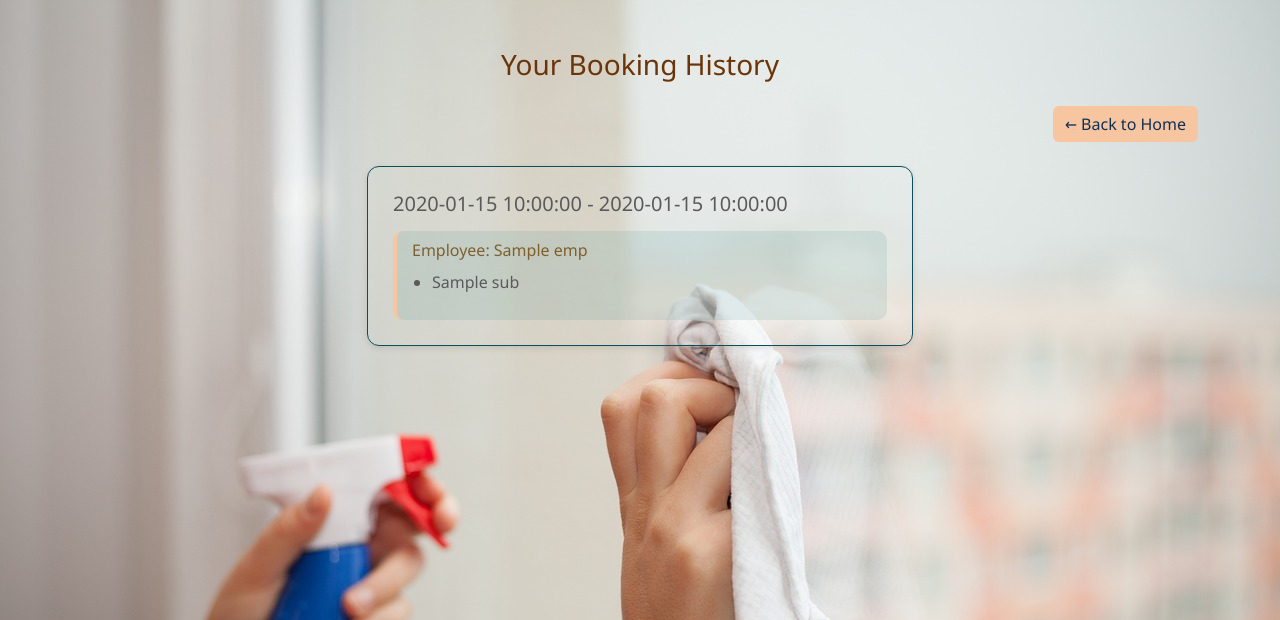
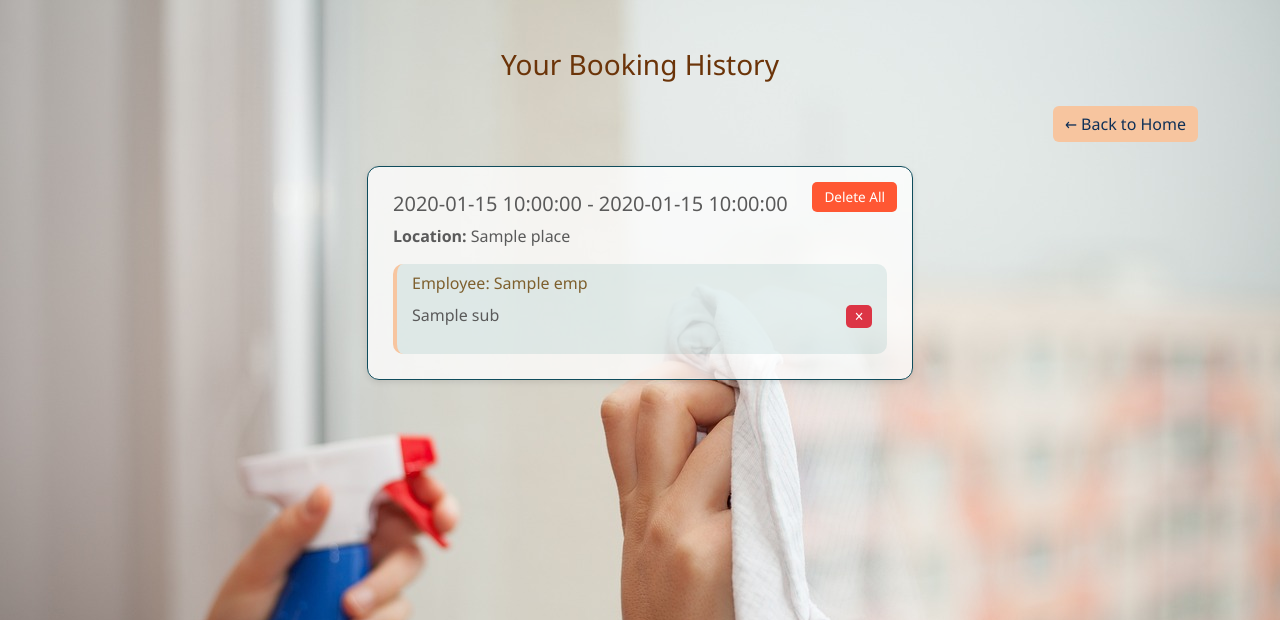
Before and after one commit to azhagi1/Urban_Cleaning_Project, a Flask app: template templates/history.html in a window 1280 px wide. Shown: the top 620 px of the page. Run offline with Flask 3, Linux system fonts and the light colour scheme; the template is opened without the code that fills it: most values are stand-ins (such as "Sample title", 1, 10 or a date in 2020).

Commit message:
Added buttons in the history page

```diff
--- a/templates/history.html
+++ b/templates/history.html
@@ -7,16 +7,18 @@
   <style>
     body {
       background: linear-gradient(135deg, rgba(13, 99, 192, 0.6), rgba(10, 211, 121, 0.6));
-
-      background-image: url('static/urban_wash.jpg') ;
+      background-image: url('static/urban_wash.jpg');
       background-repeat: no-repeat;
       background-size: cover;
       background-attachment: fixed;
-
       color: #f8f9fa;
       font-family: 'Segoe UI', Tahoma, Geneva, Verdana, sans-serif;
+    }
 
+    h3 {
+      color: #6b3409;
     }
+
     .history-card {
       position: relative;
       overflow: hidden;
@@ -26,33 +28,7 @@
       color: #5a5a5a;
       padding: 25px;
       transition: transform 0.2s ease;
-  background: none; /* remove the original background image */
-}
-
-/* Add a pseudo-element to apply the blurred background image */
-.history-card::before {
-  content: "";
-  position: absolute;
-  top: 0;
-  left: 0;
-  width: 100%;
-  height: 100%;
-
-  background-size: cover;
-  background-position: center;
-  filter: blur(6px);
-  opacity: 0.6;
-  z-index: 0;
-}
-
-/* Ensure text appears above the blur */
-.history-card * {
-  position: relative;
-  z-index: 1;
-}
-
-    h3 {
-      color: #6b3409;
+      background-color: rgba(255, 255, 255, 0.75); /* Light background for contrast */
     }
 
     .history-card:hover {
@@ -65,22 +41,49 @@
       padding: 10px 15px;
       margin-top: 15px;
       border-radius: 10px;
-
     }
-    .col-md-4 {
-  padding-left: 10px;
-  padding-right: 10px;
-}
-
 
     .employee-block h6 {
       color: #7e602e;
       margin-bottom: 10px;
     }
 
-    ul {
-      list-style-type: disc;
-      padding-left: 20px;
+    .subservice-item {
+      display: flex;
+      justify-content: space-between;
+      align-items: center;
+      margin-bottom: 5px;
+    }
+
+    .delete-sub-btn {
+      background-color: #dc3545;
+      color: white;
+      border: none;
+      border-radius: 5px;
+      padding: 2px 8px;
+      font-size: 0.8rem;
+      cursor: pointer;
+    }
+
+    .delete-sub-btn:hover {
+      background-color: #bd2130;
+    }
+
+    .delete-all-btn {
+      position: absolute;
+      top: 15px;
+      right: 15px;
+      background-color: #ff5733;
+      color: white;
+      border: none;
+      padding: 5px 12px;
+      font-size: 0.85rem;
+      border-radius: 5px;
+      cursor: pointer;
+    }
+
+    .delete-all-btn:hover {
+      background-color: #d94324;
     }
 
     .btn-secondary {
@@ -91,6 +94,10 @@
 
     .btn-secondary:hover {
       background-color: #f1b24a;
+    }
+
+    ul {
+      padding-left: 20px;
     }
 
     hr {
@@ -112,13 +119,29 @@
             <div class="row justify-content-center">
               <div class="col-md-6">
                 <div class="history-card">
+
+                  <!-- Delete All Button -->
+                  <form method="POST">
+                    <input type="hidden" name="booking_id" value="{{ entry.id }}">
+                    <button class="delete-all-btn" type="submit">Delete All</button>
+                  </form>
+
                   <h5>{{ entry.date }} - {{ entry.time_slot }}</h5>
+                  <p><strong>Location:</strong> {{ entry.place }}</p>
+
                   {% for emp, subservices in entry.employee_tasks.items() %}
                     <div class="employee-block">
                       <h6>Employee: {{ emp }}</h6>
-              <ul>
+                      <ul class="list-unstyled">
                         {% for sub in subservices %}
-                  <li>{{ sub }}</li>
+                          <li class="subservice-item">
+                            {{ sub }}
+                            <form method="POST" style="display:inline;">
+                              <input type="hidden" name="booking_id" value="{{ entry.id }}">
+                              <input type="hidden" name="subservice" value="{{ sub }}">
+                              <button type="submit" class="delete-sub-btn">✕</button>
+                            </form>
+                          </li>
                         {% endfor %}
                       </ul>
                     </div>
@@ -128,9 +151,7 @@
             </div>
           </div>
         {% endfor %}
-
       </div>
-
     {% else %}
       <div class="alert alert-info text-center">No booking history found.</div>
     {% endif %}
```
Lines whose indentation alone changed are shown as unchanged.
